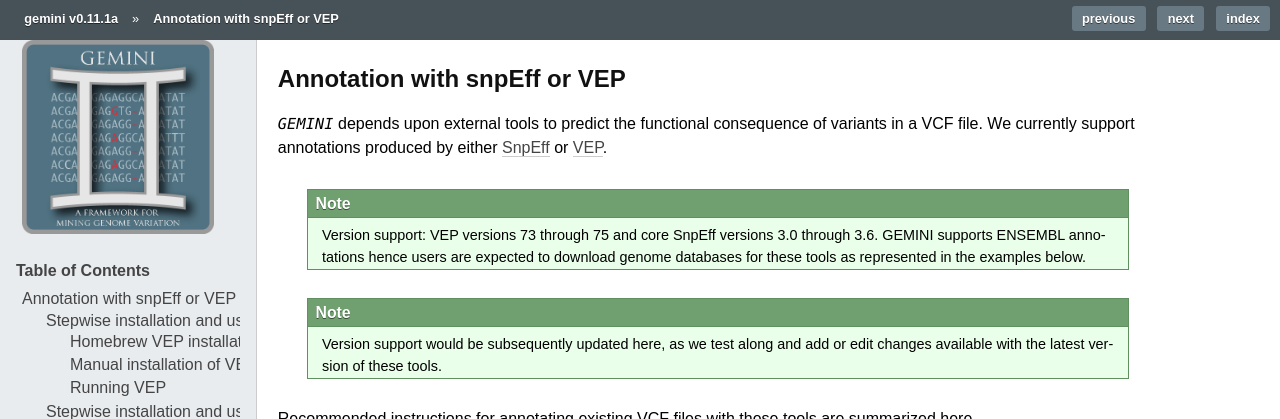
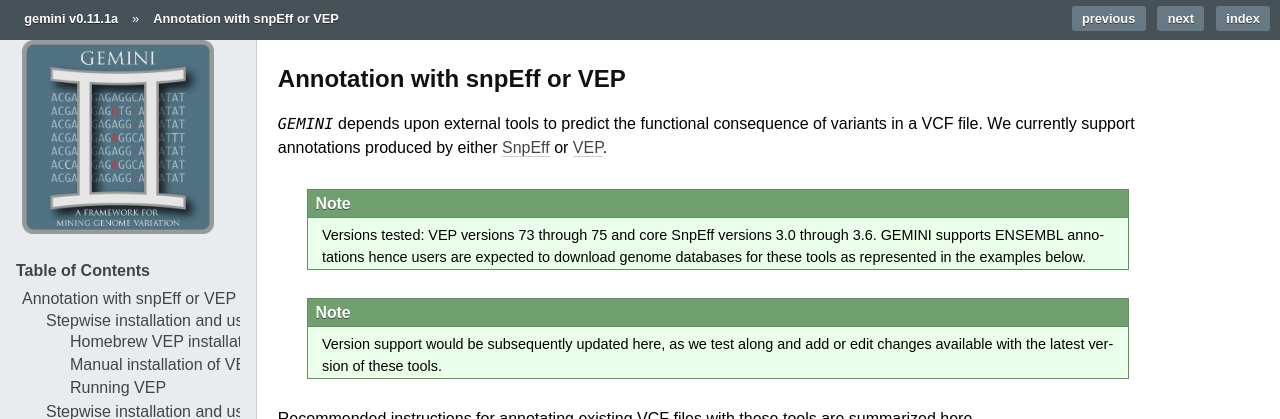
Before and after one commit to arq5x/gemini, a Sphinx documentation site: the page built from docs/content/functional_annotation.rst, in a window 1280 px wide and 900 px high. Shown: the top 419 px of the window. Built offline with Sphinx 7.4.7, drawn with Linux system fonts in a browser that asks for light colours; formulas are drawn with MathJax 3; pages that are not in the unit, such as notebooks, are missing from menus; comment, search, counter and statistics services are not loaded; the version number is read from the project's files by our own code; some of the changed text lies outside the part shown.

Commit message:
docs:required options with latest snpEff

```diff
--- a/docs/content/functional_annotation.rst
+++ b/docs/content/functional_annotation.rst
@@ -8,7 +8,7 @@
 
 .. note::
 
-	Version support: VEP versions 73 through 75 and core SnpEff versions 3.0 through 3.6.
+	Versions tested: VEP versions 73 through 75 and core SnpEff versions 3.0 through 3.6.
 	GEMINI supports ENSEMBL annotations hence users are expected to download genome databases
 	for these tools as represented in the examples below.
 
@@ -202,6 +202,7 @@
 
 To annotate a vcf using snpEff, use the ``default`` options as below:
 
+
 .. note::
 
     Memory options for the run may be specified as ``-Xmx4G`` (4GB)
@@ -219,7 +220,10 @@
 
     $ java -Xmx4G -jar path/to/snpEff/snpEff.jar -c path/to/snpEff/snpEff.config GRCh37.69 path/to/example.vcf > example_snpeff.vcf
 
+.. note::
 
+	When using the latest versions of snpEff (e.g. 4.1) annotate your VCF with the additional parameters ``-classic`` and ``-formatEff``.
+	This would ensure proper loading of the gene info columns in the variants table.
 
 Columns populated by snpEff/VEP tools
 =====================================
```
